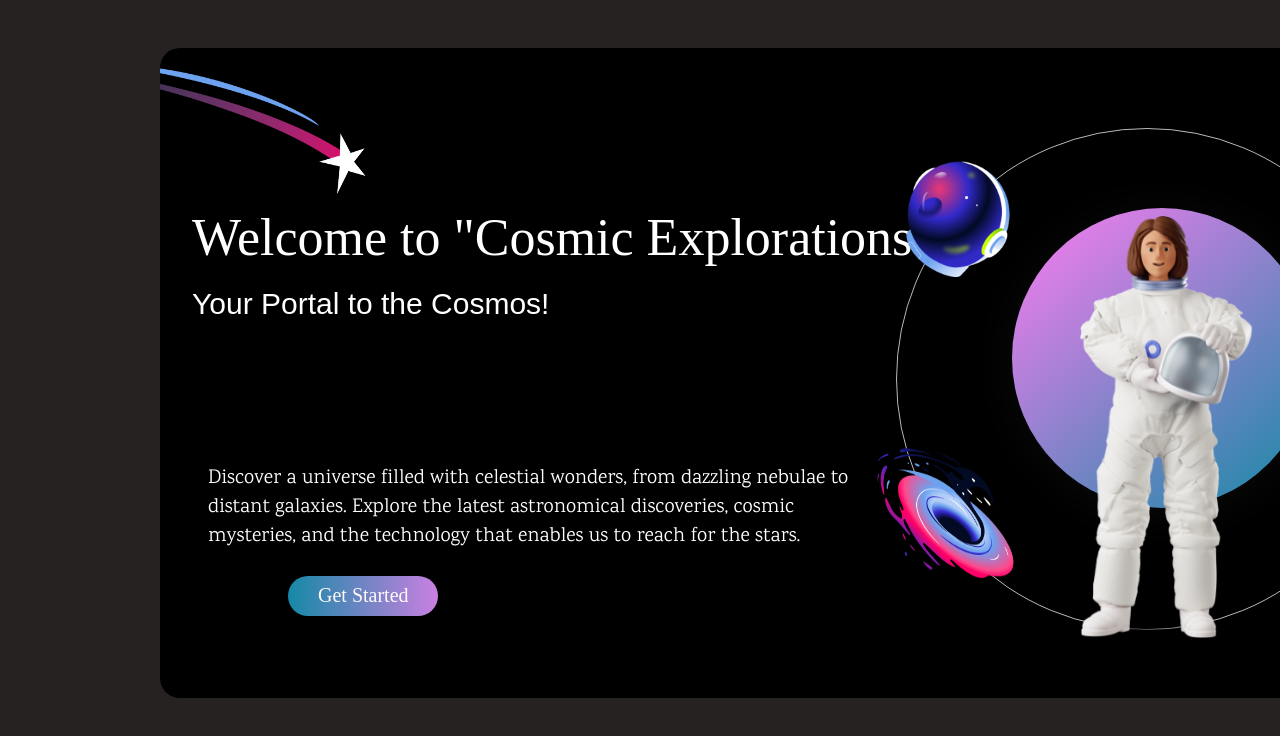
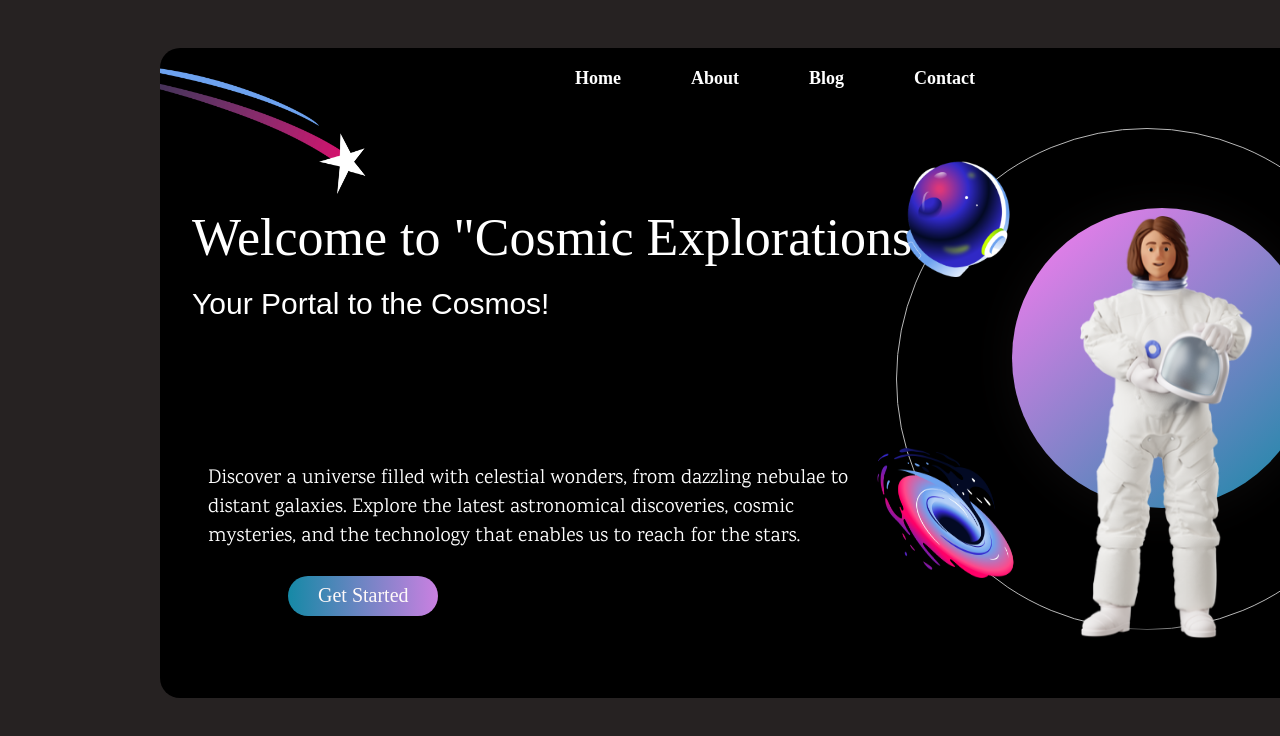
Before and after one commit to harika-haru/landing-page, a plain HTML site: page index.html in a window 1280 px wide. Shown: the top 736 px of the page. Drawn offline with Linux system fonts and the light colour scheme; a web font is replaced by a local one.

Commit message:
final-commit

```diff
--- a/index.html
+++ b/index.html
@@ -13,7 +13,16 @@
 </head>
 
 <body>
+
     <div class="box">
+        <nav class="navbar">
+            <ul>
+                <li><a href="#">Home</a></li>
+                <li><a href="#">About</a></li>
+                <li><a href="#">Blog</a></li>
+                <li><a href="#">Contact</a></li>
+            </ul>
+        </nav>
         <img src="star.png" class="star" alt="Image 1">
         <div class="box1"></div>
         <img src="astronaut.png" class="astronaut" alt="Image 2">
--- a/style.css
+++ b/style.css
@@ -1,5 +1,38 @@
 body {
     background-color: #262222;
+}
+
+ul {
+    list-style-type: none;
+    margin: 0;
+    padding: 0;
+}
+
+.navbar {
+    background-color: #000;
+    display: flex;
+    justify-content: center;
+    align-items: center;
+    margin-top: 20px;
+}
+
+.navbar ul {
+    display: flex;
+}
+
+.navbar li {
+    margin-right: 70px;
+}
+
+.navbar a {
+    text-decoration: none;
+    color: white;
+    font-weight: bold;
+    font-size: 18px;
+}
+
+.navbar a:hover {
+    color:  #FF7CF2 ;
 }
 
 .box {
@@ -21,7 +54,18 @@ body {
     left: 70rem;
     z-index: 2;
 }
-
+.rocket:hover{
+    scale: 1.1;
+    transition: ease-in-out;
+}
+.hole:hover{
+    scale: 1.1;
+    transition: ease-in-out;
+}
+.helmet:hover{
+    scale: 1.1;
+    transition: ease-in-out;
+}
 .star {
     width: 20%;
     height: 20%;
@@ -47,6 +91,7 @@ body {
     left: 45rem;
     z-index: 2;
 }
+
 .hole {
     width: 15%;
     height: 20%;
@@ -55,6 +100,7 @@ body {
     left: 43rem;
     z-index: 2;
 }
+
 .box1 {
     width: 500px;
     height: 500px;
@@ -76,7 +122,6 @@ body {
     left: 53.25rem;
     z-index: 1;
 }
-
 .text {
     color: white;
     font-size: 52px;
```
